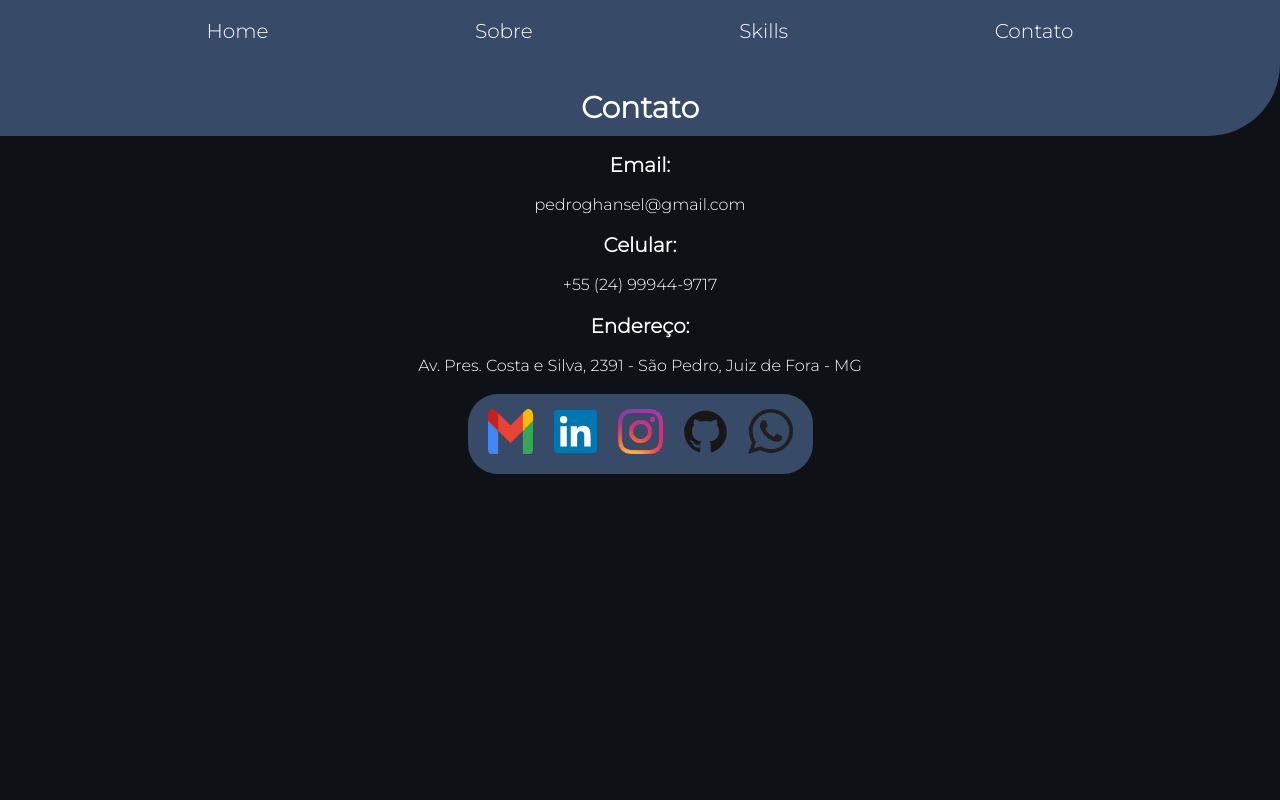
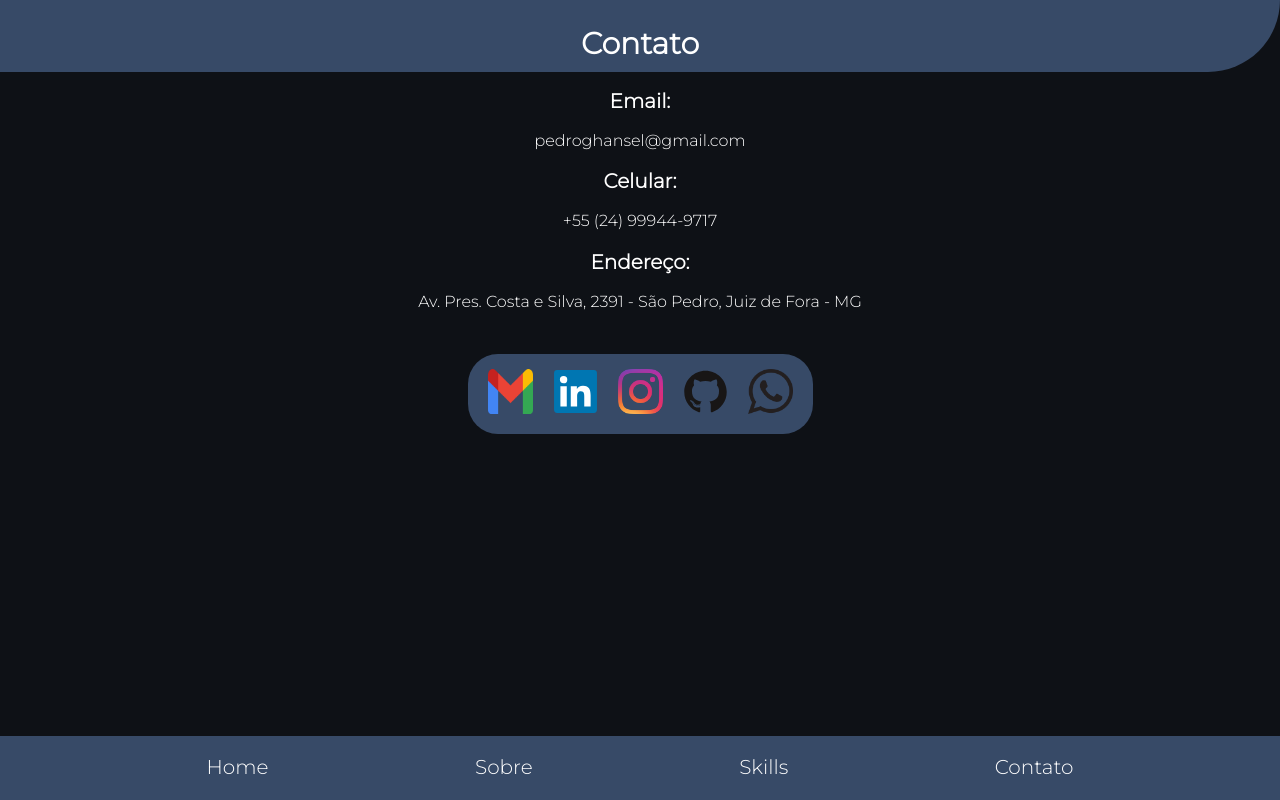
Before and after one commit to Pedro-Grimaldi-Hansel/Portfolio, a Next.js app: page /Contato in a window 1280 px wide. Built offline with nearby package versions, Linux system fonts and the light colour scheme.

Commit message:
resolvido a navbar agr

```diff
--- a/components/CardContato/CardContato.module.scss
+++ b/components/CardContato/CardContato.module.scss
@@ -1,6 +1,9 @@
 .CardContato{
     display: flex;
     justify-content: center;
+    margin-top: 40px;
+    margin-bottom: 48px;
+
     .Container{
     display: flex;
     justify-content: center;
--- a/components/NavBarMobile/NavBarMobile.module.scss
+++ b/components/NavBarMobile/NavBarMobile.module.scss
@@ -5,6 +5,10 @@
     height: 64px;
     width: 100vw;
     background-color: #374A67;
+    position: fixed;
+    bottom: 0;
+    left: 0;
+    right: 0;
     a{
         font-size: 20px;
         transition: 150ms;
--- a/pages/Contato.tsx
+++ b/pages/Contato.tsx
@@ -8,7 +8,7 @@ import styles from '../styles/scss/contato.module.scss'
 const Contato = () => {
   return (
     <>
-        <Navbar/>
+
         <TutuloPaginaMobile pagina="Contato"/>
         <section className={styles.Contato}>
           <section className={styles.Contato_infos}>
@@ -21,6 +21,7 @@ const Contato = () => {
           </section>
           <CardContato/>
         </section>
+        <Navbar/>
 
     </>
   )
--- a/pages/Skills.tsx
+++ b/pages/Skills.tsx
@@ -6,8 +6,9 @@ import TutuloPaginaMobile from '@/components/TutuloPaginaMobile'
 const Skills = () => {
   return (
     <>
+
+        <TutuloPaginaMobile pagina="Skills"/>
         <Navbar/>
-        <TutuloPaginaMobile pagina="Skills"/>
     </>
   )
 }
--- a/pages/Sobre.tsx
+++ b/pages/Sobre.tsx
@@ -6,8 +6,9 @@ import TutuloPaginaMobile from '@/components/TutuloPaginaMobile'
 const Sobre = () => {
     return (
       <>
+
+        <TutuloPaginaMobile pagina="Sobre Mim"/>
         <Navbar/>
-        <TutuloPaginaMobile pagina="Sobre Mim"/>
       </>
     )
   }
--- a/pages/index.tsx
+++ b/pages/index.tsx
@@ -17,9 +17,7 @@ export default function Home() {
         <meta name="viewport" content="width=device-width, initial-scale=1" />
         <link rel="icon" href="/favicon.ico" />
       </Head>
-
-
-
+      <NavbarMobile/>
       <main className={styles.Home}>
 
        <section className={styles.Home_top}>
@@ -39,7 +37,6 @@ export default function Home() {
         </a>
        </section>
       </main>
-      <NavbarMobile/>
     </>
   )
 }
--- a/styles/scss/contato.module.scss
+++ b/styles/scss/contato.module.scss
@@ -1,5 +1,4 @@
 .Contato{
-    margin-top: auto;
 
     .Contato_infos{
         text-align: center;
@@ -12,5 +11,9 @@
             padding-right: 20px;
             margin-bottom: 0px;
         }
+        p{
+            margin-left: 32px;
+            margin-right: 32px;
+        }
     }
 }
--- a/styles/scss/index.module.scss
+++ b/styles/scss/index.module.scss
@@ -39,6 +39,11 @@
         }
     }
 }
+.NavBar{
+    display: flex;
+    height: auto;
+    align-items: flex-end;
+}
 @media ( max-width: 360px){
     .Home{
         .GitHubStats{
```
